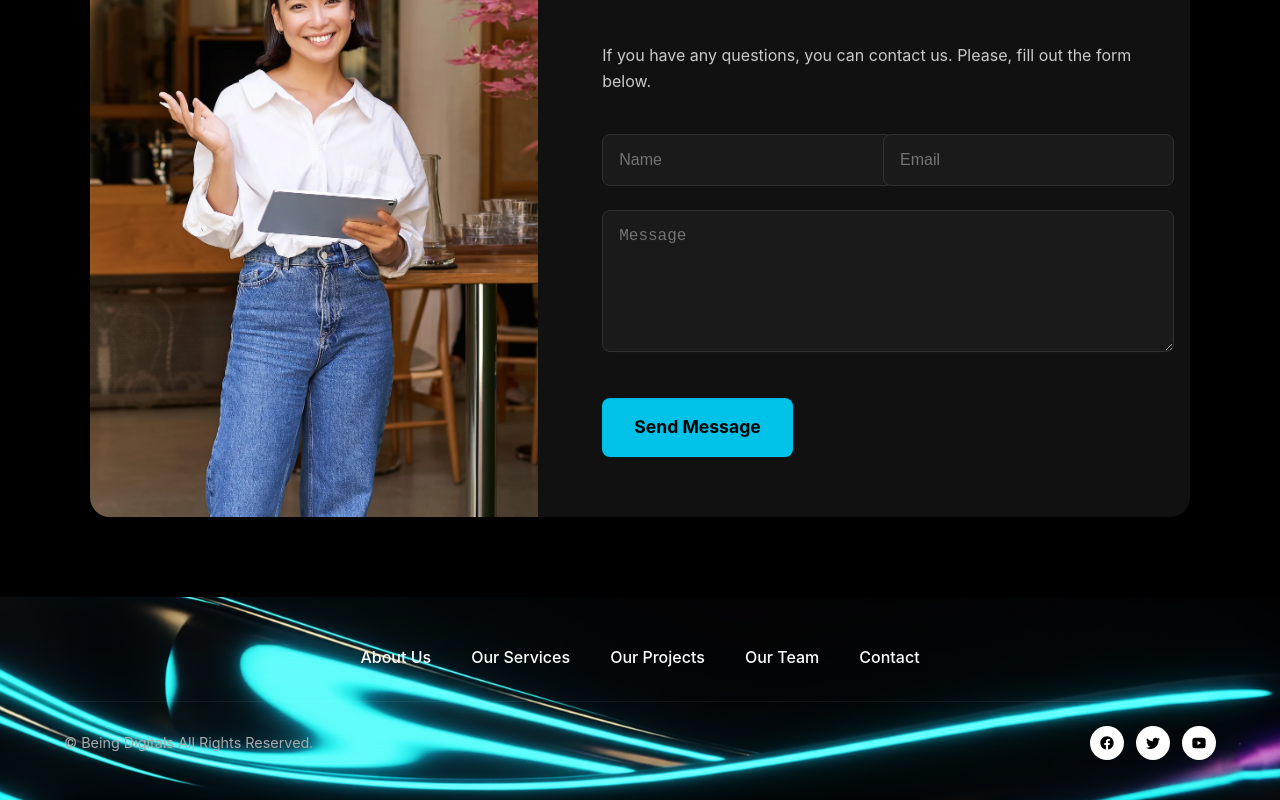
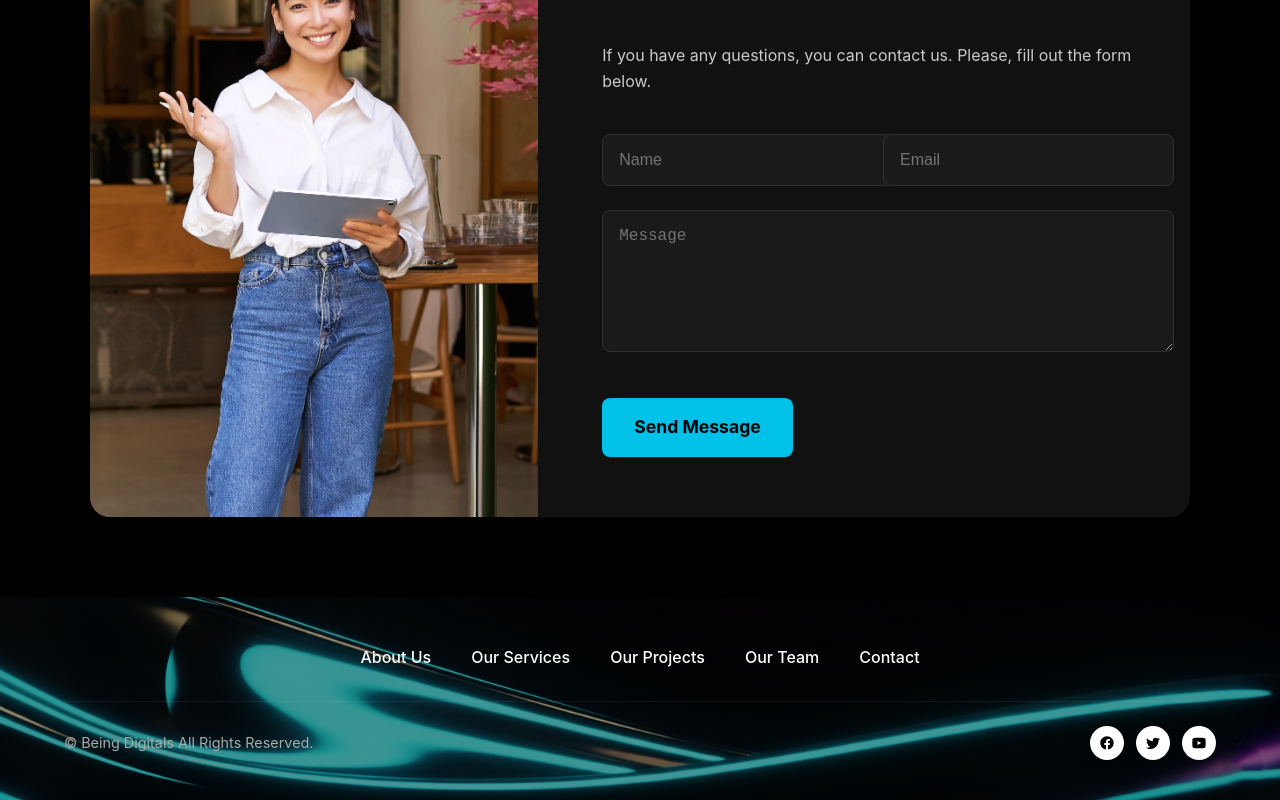
Before and after one commit to Abdullahhx/Being_digital_react, a React (Vite) app: page /contact in a window 1280 px wide. Shown: the part 1651-2451 px from the top of the page. Built offline with nearby package versions, Linux system fonts and the light colour scheme.

Commit message:
Slightly dim down the footer background image

```diff
--- a/src/components/Footer.css
+++ b/src/components/Footer.css
@@ -12,7 +12,7 @@
   background-image: url('../assets/footer_bg.png');
   background-size: cover;
   background-position: center bottom;
-  opacity: 1; /* Keep it fully opaque */
+  opacity: 0.9; /* Slightly dim the background image */
   pointer-events: none;
   z-index: 0;
 }
@@ -25,7 +25,7 @@
   left: 0;
   width: 100%;
   height: 100%;
-  background: rgba(0, 0, 0, 0); /* Removed dark overlay to keep image bright */
+  background: rgba(0, 0, 0, 0.35); /* Added slight dimming overlay */
   pointer-events: none;
   z-index: 0;
 }
```
